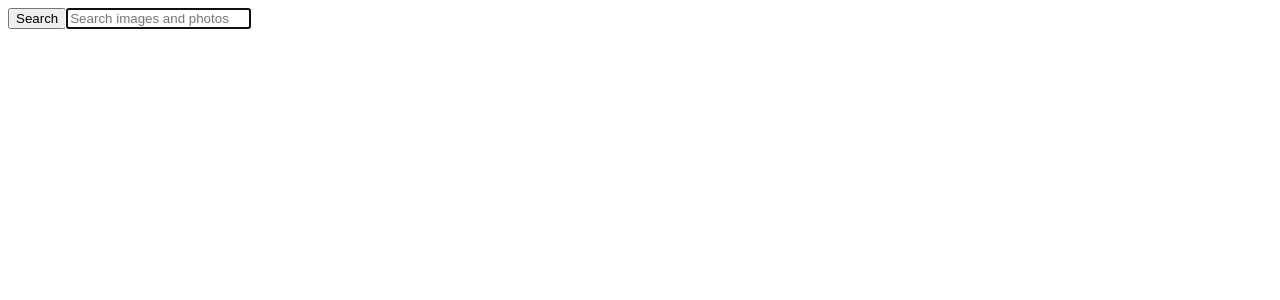
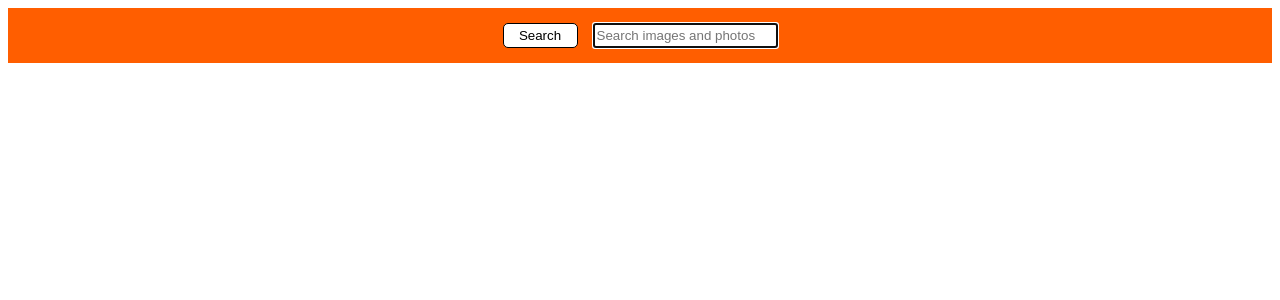
Before and after one commit to pekosk/goit-react-hw-03-image-finder, a React (Create React App) app: page / in a window 1280 px wide. Shown: the top 300 px of the page. Built offline with nearby package versions, Linux system fonts and the light colour scheme.

Commit message:
Стилизация

```diff
--- a/src/App.js
+++ b/src/App.js
@@ -1,5 +1,5 @@
 import { Component } from 'react';
-import { ApiService } from './api/api';
+import { ApiService } from './Api/api';
 
 import styles from './App.module.css';
 
@@ -41,6 +41,9 @@ class App extends Component {
     const { page, query } = this.state;
     try {
       const { data } = await ApiService.searchQuery(page, query);
+      if (!data.hits.length) {
+        return alert('Sorry, there are no images matching your search query. Please try again.');
+      }
       this.setState(({ items, page }) => {
         return {
           items: [...items, ...data.hits],
--- a/src/App.module.css
+++ b/src/App.module.css
@@ -1,6 +1,8 @@
-.loader {
-  position: absolute;
-  right: 50%;
-  top: 50%;
-  transform: translate(-50%, -50%);
+img {
+  display: block;
+  width: 100%;
 }
+
+body {
+  text-align: center;
+}
--- a/src/api/api.js
+++ b/src/api/api.js
@@ -18,11 +18,11 @@ const getQuery = (page) => {
     return instnce.get(`/?_page=${page}`)
 }
 
-const searchQuery = (page = 1, query) => {
+const searchQuery = (page = 1, q) => {
     return instnce.get("/", {
         params: {
             page,
-            query,
+            q,
         }
     })
 }
--- a/src/components/Button/Button.jsx
+++ b/src/components/Button/Button.jsx
@@ -3,9 +3,11 @@ import PropTypes from "prop-types";
 
 const Button = ({ onLoadMore }) => {
   return (
-    <button type="button" onClick={onLoadMore} className={styles.btn}>
-      Load More
-    </button>
+    <div className={styles.loadBtn}>
+      <button type="button" onClick={onLoadMore} className={styles.btn}>
+        Load More
+      </button>
+    </div>
   );
 };
 
--- a/src/components/Button/Button.module.css
+++ b/src/components/Button/Button.module.css
@@ -0,0 +1,28 @@
+.loadBtn {
+  align-self: center;
+}
+
+.btn {
+  border-radius: 5px;
+  color: black;
+  background-color: #ffffff;
+
+  width: 100px;
+  height: 25px;
+  border: 1px solid black;
+  cursor: pointer;
+  transition-property: background-color, box-shadow, border, color;
+  transition-duration: 250ms;
+  transition-timing-function: linear;
+
+  margin-right: 15px;
+}
+
+.btn:hover,
+.btn:focus {
+  background-color: crimson;
+
+  border: 0;
+  color: orangered;
+  box-shadow: 0px 4px 4px rgba(0, 0, 0, 0.15);
+}
--- a/src/components/ImageGallery/ImageGallery.module.css
+++ b/src/components/ImageGallery/ImageGallery.module.css
@@ -1,4 +1,7 @@
 .galleryList {
     list-style: none;
     padding: 0;
+
+    display: flex;
+    flex-wrap: wrap;
 }
--- a/src/components/ImageGallery/ImageGalleryItem/ImageGalleryItem.jsx
+++ b/src/components/ImageGallery/ImageGalleryItem/ImageGalleryItem.jsx
@@ -4,7 +4,7 @@ import PropTypes from "prop-types";
 const ImageGalleryItem = ({ onImageOpen, tags, webformatURL }) => {
   return (
     <li className={styles.galleryItem} onClick={onImageOpen}>
-      <img src={webformatURL} alt={tags} />
+      <img className={styles.galleryImg} src={webformatURL} alt={tags} />
     </li>
   );
 };
--- a/src/components/ImageGallery/ImageGalleryItem/ImageGalleryItem.module.css
+++ b/src/components/ImageGallery/ImageGalleryItem/ImageGalleryItem.module.css
@@ -0,0 +1,12 @@
+.galleryImg {
+  width: 300px;
+  height: 260px;
+  border-radius: 5px;
+}
+
+.galleryItem {
+  margin-left: 15px;
+  margin-bottom: 15px;
+
+  flex-basis: calc(100% / 4 - 15px);
+}
--- a/src/components/Modal/Modal.module.css
+++ b/src/components/Modal/Modal.module.css
@@ -0,0 +1,15 @@
+.overlay {
+  position: fixed;
+  top: 0;
+  left: 0;
+  z-index: 1000;
+
+  background-color: rgba(0, 0, 0, 0.6);
+
+  width: 100%;
+  height: 100%;
+
+  display: flex;
+  justify-content: center;
+  align-items: center;
+}
--- a/src/components/Searchbar/Searchbar.jsx
+++ b/src/components/Searchbar/Searchbar.jsx
@@ -23,9 +23,10 @@ class Searchbar extends Component {
     const { submitQuery, handleChange } = this;
     return (
       <header className={styles.searchbar}>
+        <div className={styles.formContainer}>
           <form onSubmit={submitQuery} className={styles.form}>
-          <button type="submit" className={styles.button}>
-            <span className={styles.buttonLabel}>Search</span>
+            <button type="submit" className={styles.btn}>
+              Search
             </button>
 
             <input
@@ -39,6 +40,7 @@ class Searchbar extends Component {
               name="query"
             />
           </form>
+        </div>
       </header>
     );
   }
--- a/src/components/Searchbar/Searchbar.module.css
+++ b/src/components/Searchbar/Searchbar.module.css
@@ -0,0 +1,42 @@
+.form {
+  display: flex;
+  justify-content: center;
+}
+
+.btn {
+  border-radius: 5px;
+  color: black;
+  background-color: #ffffff;
+
+  width: 75px;
+  height: 25px;
+  border: 1px solid black;
+  cursor: pointer;
+  transition-property: background-color, box-shadow, border, color;
+  transition-duration: 250ms;
+  transition-timing-function: linear;
+
+  margin-right: 15px;
+}
+
+.btn:hover,
+.btn:focus {
+  background-color: crimson;
+
+  border: 0;
+  color: orangered;
+  box-shadow: 0px 4px 4px rgba(0, 0, 0, 0.15);
+}
+
+.header {
+  box-sizing: border-box;
+}
+
+.formContainer {
+  background-color: #ff5e00;
+  padding-bottom: 15px;
+  padding-top: 15px;
+
+  display: flex;
+  justify-content: center;
+}
```
Lines whose indentation alone changed are shown as unchanged.
